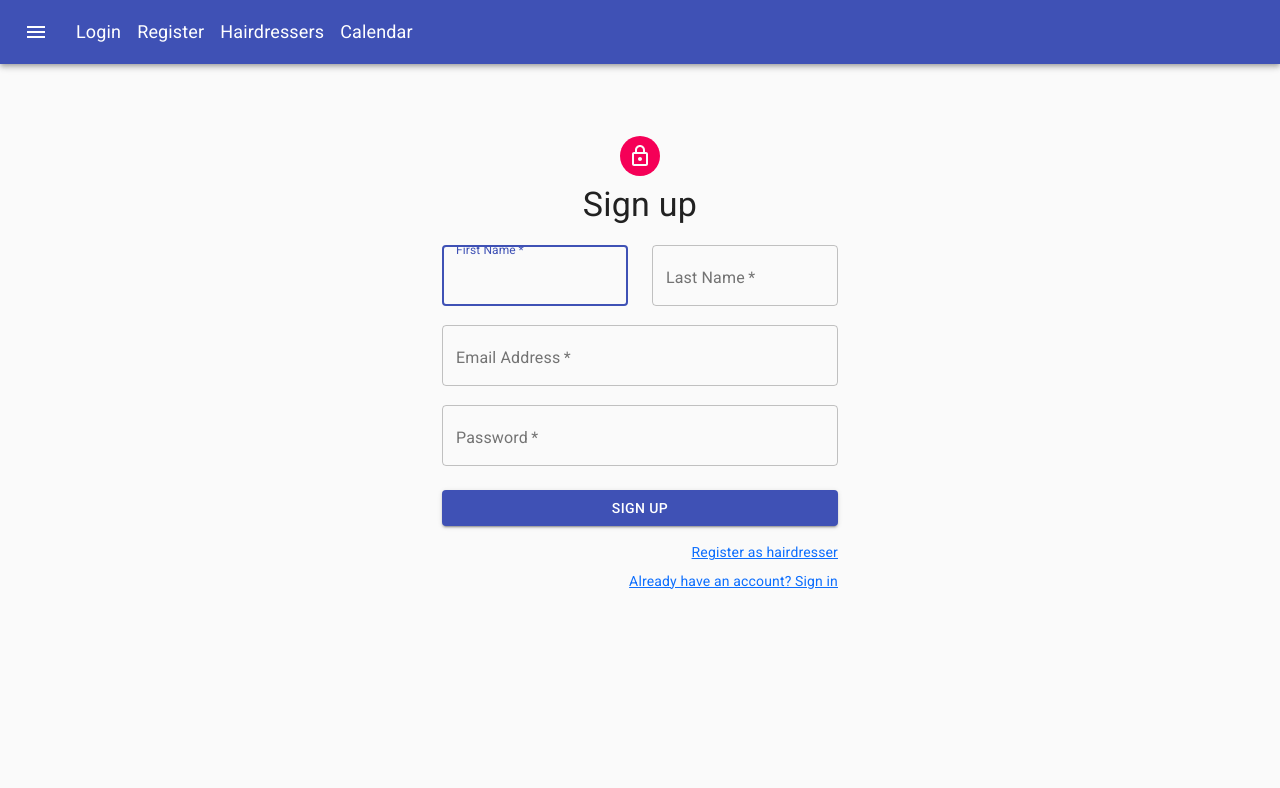
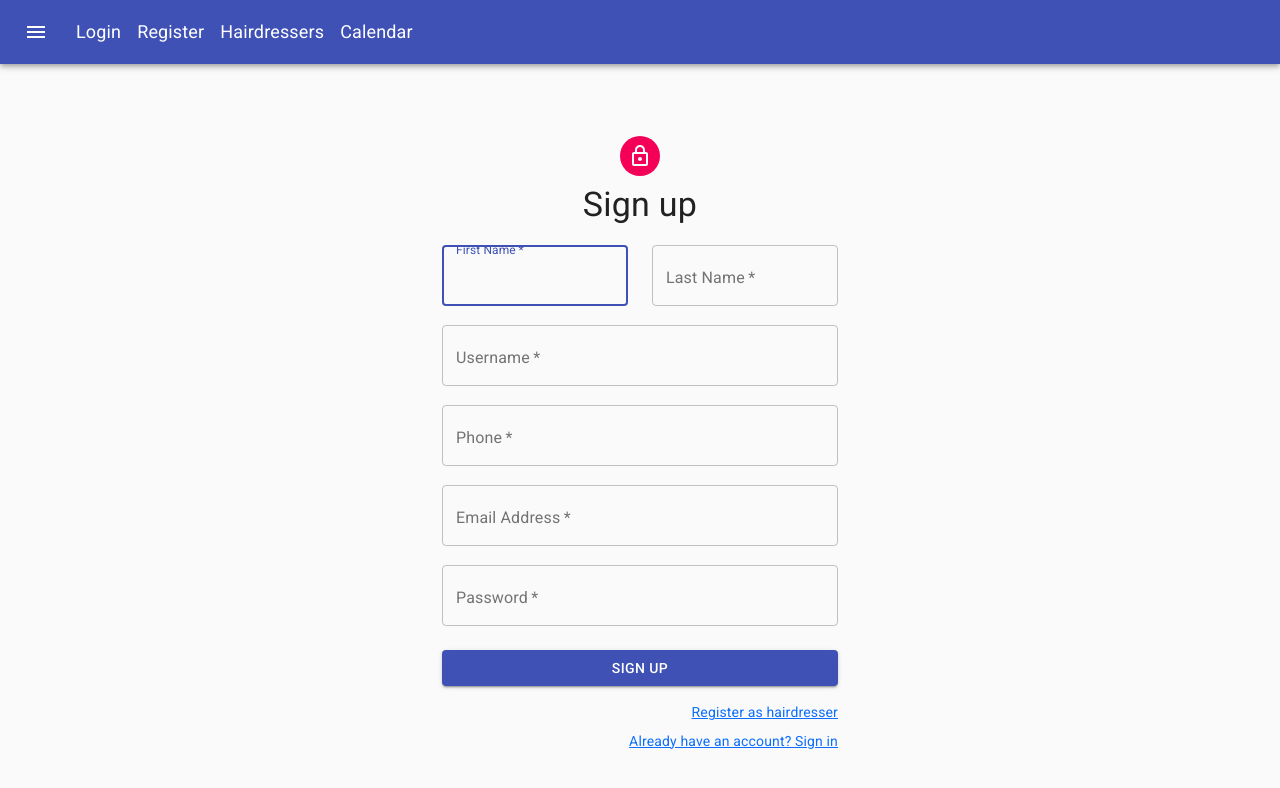
Before and after one commit to NaskoIT/Scheduler, a React (Create React App) app in the folder client/: page /register in a window 1280 px wide. Shown: the top 788 px of the page. Built offline with nearby package versions, Linux system fonts and the light colour scheme.

Commit message:
Send registration and login requests

```diff
--- a/client/src/constants/appSettings.js
+++ b/client/src/constants/appSettings.js
@@ -1,3 +1,3 @@
 export const appSettings = {
-    baseUrl: 'http://ec2-52-207-143-30.compute-1.amazonaws.com:8000',
+    baseUrl: 'http://ec2-52-207-143-30.compute-1.amazonaws.com:8000/api',
 }
--- a/client/src/pages/login/login.jsx
+++ b/client/src/pages/login/login.jsx
@@ -9,6 +9,8 @@ import LockOutlinedIcon from '@material-ui/icons/LockOutlined';
 import Typography from '@material-ui/core/Typography';
 import { makeStyles } from '@material-ui/core/styles';
 import Container from '@material-ui/core/Container';
+import { login } from '../../services/usersService';
+import { toast } from 'react-toastify';
 
 const useStyles = makeStyles((theme) => ({
   paper: {
@@ -42,7 +44,14 @@ export default function SignIn() {
       password
     };
 
-    console.log(body);
+    login(body)
+      .then((response) => {
+        console.log(response);
+        toast.success('You have logged in successfully!');
+      })
+      .catch(() => {
+        toast.error('Invalid username or password!');
+      });
   }
 
   return (
--- a/client/src/pages/register/register.jsx
+++ b/client/src/pages/register/register.jsx
@@ -10,6 +10,7 @@ import Typography from '@material-ui/core/Typography';
 import { makeStyles } from '@material-ui/core/styles';
 import Container from '@material-ui/core/Container';
 import { register } from '../../services/usersService';
+import { toast } from 'react-toastify';
 
 const useStyles = makeStyles((theme) => ({
   paper: {
@@ -39,6 +40,8 @@ export default function SignUp() {
   const classes = useStyles();
   const [firstName, setFirstName] = useState('');
   const [lastName, setLastName] = useState('');
+  const [username, setUsername] = useState('');
+  const [phone, setPhone] = useState('');
   const [email, setEmail] = useState('');
   const [password, setPassword] = useState('');
 
@@ -48,16 +51,18 @@ export default function SignUp() {
       firstName,
       lastName,
       email,
-      password
+      password,
+      username,
+      phone
     };
 
     register(body)
-    .then(response => {
-
+    .then(() => {
+      toast.success('You have registered successfully!');
     })
-    .catch(err => {
-
-    })
+    .catch(response => {
+      toast.error('Invalid registration! Try again.');
+    });
   }
 
   return (
@@ -95,6 +100,29 @@ export default function SignUp() {
                 label="Last Name"
                 name="lastName"
                 autoComplete="lastName"
+              />
+            </Grid>
+            <Grid item xs={12}>
+              <TextField
+                onChange={(e) => setUsername(e.target.value)}
+                variant="outlined"
+                required
+                fullWidth
+                id="username"
+                label="Username"
+                name="username"
+              />
+            </Grid>
+            <Grid item xs={12}>
+              <TextField
+                onChange={(e) => setPhone(e.target.value)}
+                variant="outlined"
+                required
+                fullWidth
+                type="phone"
+                id="phone"
+                label="Phone"
+                name="phone"
               />
             </Grid>
             <Grid item xs={12}>
--- a/client/src/services/requester.js
+++ b/client/src/services/requester.js
@@ -17,6 +17,8 @@ function buildRequestOptions(method) {
     if(bearerToken) {
         options['Authorization'] = 'Bearer ' + bearerToken;
     }
+
+    return options;
 }
 
 export async function get(path) {
--- a/client/src/services/usersService.js
+++ b/client/src/services/usersService.js
@@ -1,5 +1,10 @@
+import { apiRoutes } from "../constants/apiRoutes";
 import { post } from "./requester";
 
 export function register(body) {
-    return post('register', body);
+    return post(apiRoutes.users.register, body);
 }
+
+export function login(body) {
+    return post(apiRoutes.users.login, body);
+}
```
